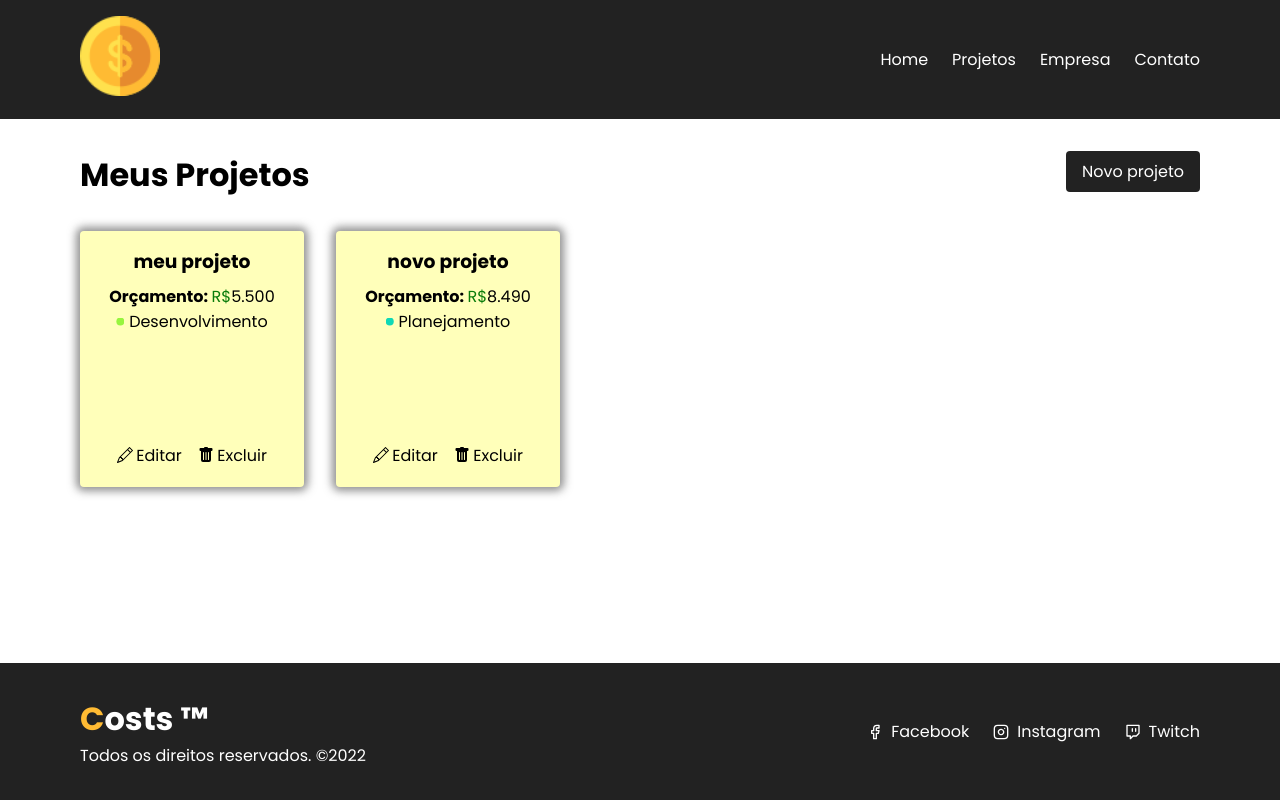
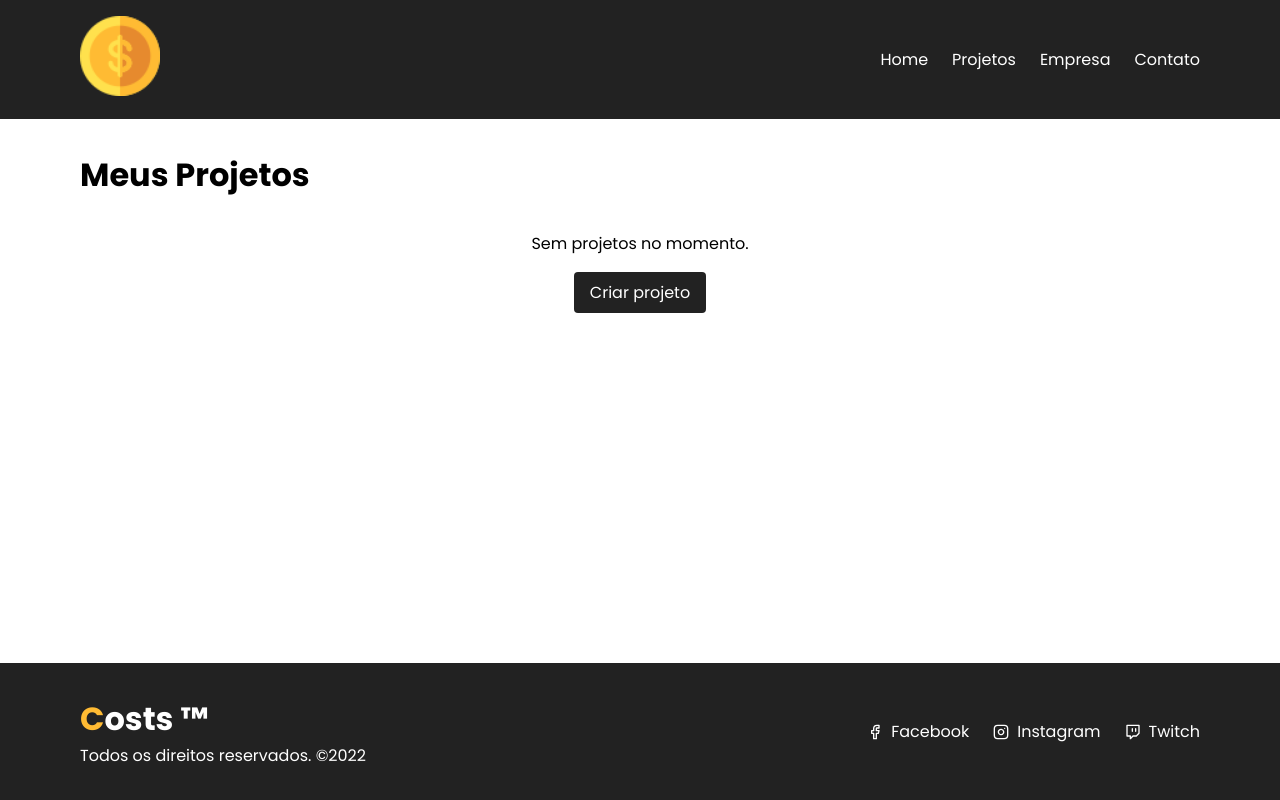
Before and after one commit to alisonBRs/costs-project, a React (Create React App) app: page /projects in a window 1280 px wide. Built offline with nearby package versions, Linux system fonts and the light colour scheme; data requests are answered from the project's data file.

Commit message:
project-container fix

```diff
--- a/db.json
+++ b/db.json
@@ -1,28 +1,5 @@
 {
-  "projects": [
-    {
-      "name": "meu projeto",
-      "budget": "5500",
-      "category": {
-        "id": "2",
-        "name": "Desenvolvimento"
-      },
-      "cost": 0,
-      "service": [],
-      "id": 1
-    },
-    {
-      "name": "novo projeto",
-      "budget": "8490",
-      "category": {
-        "id": "4",
-        "name": "Planejamento"
-      },
-      "cost": 0,
-      "service": [],
-      "id": 2
-    }
-  ],
+  "projects": [],
   "categories": [
     {
       "id": 1,
--- a/src/components/CSS/home.module.css
+++ b/src/components/CSS/home.module.css
@@ -19,6 +19,7 @@
 .main_home {
   display: flex;
   flex-direction: column;
+  text-align: center;
   padding-top: 2rem;
   gap: 5rem;
 }
--- a/src/components/Layout/Container.jsx
+++ b/src/components/Layout/Container.jsx
@@ -1,6 +1,10 @@
 import styles from "./container.module.css"
 
-export default function Container({ customClass, children }) {
+export default function Container({
+  customAlternativeClass,
+  customClass,
+  children,
+}) {
   return (
     <div className={`${styles.container} ${styles[customClass]}`}>
       {children}
--- a/src/components/Layout/container.module.css
+++ b/src/components/Layout/container.module.css
@@ -1,13 +1,12 @@
 .container {
   display: flex;
-  flex: 1 0 auto;
-  text-align: center;
 }
 
 .bg {
-  flex-direction: column;
-  align-items: center;
+  justify-content: center;
+  text-align: center;
   position: relative;
+  flex: 1 0 auto;
   padding: 2rem 5rem 2rem 5rem;
   background: var(--text-color);
 }
@@ -21,3 +20,9 @@
 .center {
   justify-content: center;
 }
+
+.column {
+  flex-direction: column;
+  justify-content: flex-start;
+  width: fit-content;
+}
--- a/src/components/Pages/Project.jsx
+++ b/src/components/Pages/Project.jsx
@@ -1,6 +1,10 @@
 import { useParams } from "react-router-dom"
 import { useState, useEffect } from "react"
+import { Loading } from "../Layout/Loading"
+import Container from "../Layout/Container"
+import styles from "./project.module.css"
 import axios from "axios"
+
 export function Project() {
   const { id } = useParams()
   const [project, setProject] = useState([])
@@ -13,9 +17,19 @@ export function Project() {
       })
       .catch((err) => console.log(err))
   }, [id])
+
   return (
-    <div>
-      <p>{project.name}</p>
-    </div>
+    <>
+      {project.name ? (
+        <div className={styles.project_container}>
+          <Container customClass="column">
+            <h1>Projeto: {project.name}</h1>
+            <button>Editar projeto</button>
+          </Container>
+        </div>
+      ) : (
+        <Loading />
+      )}
+    </>
   )
 }
--- a/src/components/Pages/project.module.css
+++ b/src/components/Pages/project.module.css
@@ -0,0 +1,3 @@
+.project_container {
+  width: 100%;
+}
```
